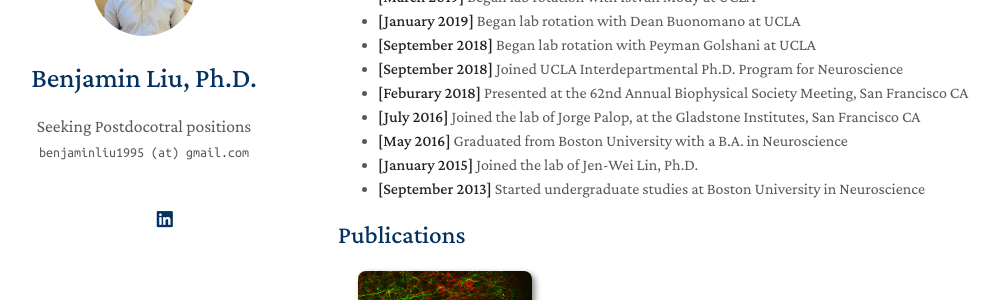
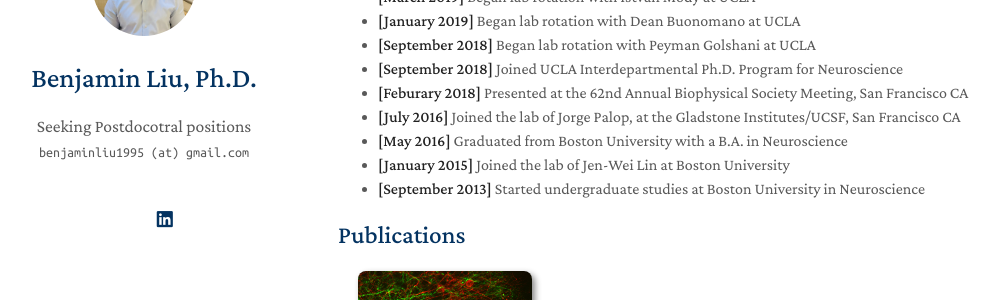
Before and after one commit to liuliuben/liuliuben.github.io, a Jekyll site: the page built from index.md, in a window 1280 px wide and 900 px high, scrolled down 525 px. Shown: the part 152-452 px from the top of the window, without its empty margins (132-1137 px from the left). Built offline with Jekyll 4.4.1, drawn with Linux system fonts in a browser that asks for light colours; nearby versions of some CDN libraries; a style sheet for code colours, icons or effects is not loaded; our own code applies the rules of GitHub Pages for plain Markdown files.

Commit message:
Update index.md

```diff
--- a/index.md
+++ b/index.md
@@ -31,9 +31,9 @@ Avid rock climber, snowboarder and coffee/tea enthusiast
 - **[September 2018]** Began lab rotation with Peyman Golshani at UCLA
 - **[September 2018]** Joined UCLA Interdepartmental Ph.D. Program for Neuroscience
 - **[Feburary 2018]** Presented at the 62nd Annual Biophysical Society Meeting, San Francisco CA
-- **[July 2016]** Joined the lab of Jorge Palop, at the Gladstone Institutes, San Francisco CA
+- **[July 2016]** Joined the lab of Jorge Palop, at the Gladstone Institutes/UCSF, San Francisco CA
 - **[May 2016]** Graduated from Boston University with a B.A. in Neuroscience
-- **[January 2015]** Joined the lab of Jen-Wei Lin, Ph.D.
+- **[January 2015]** Joined the lab of Jen-Wei Lin at Boston University
 - **[September 2013]** Started undergraduate studies at Boston University in Neuroscience
 
 {% include_relative _includes/publications.md %}
```
